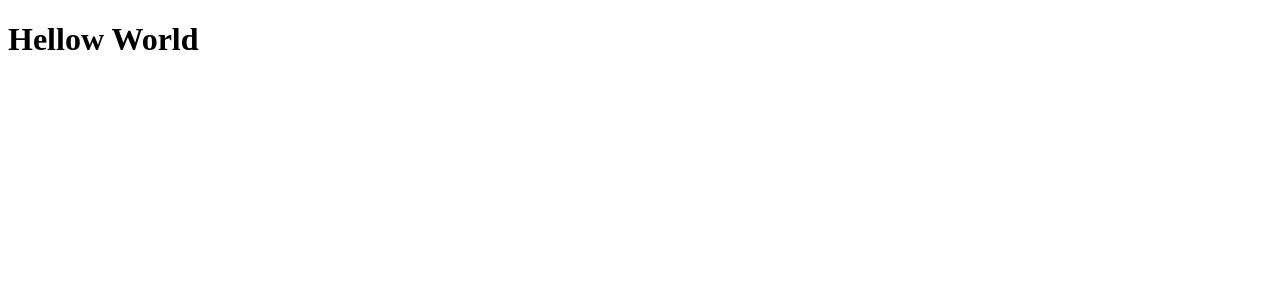
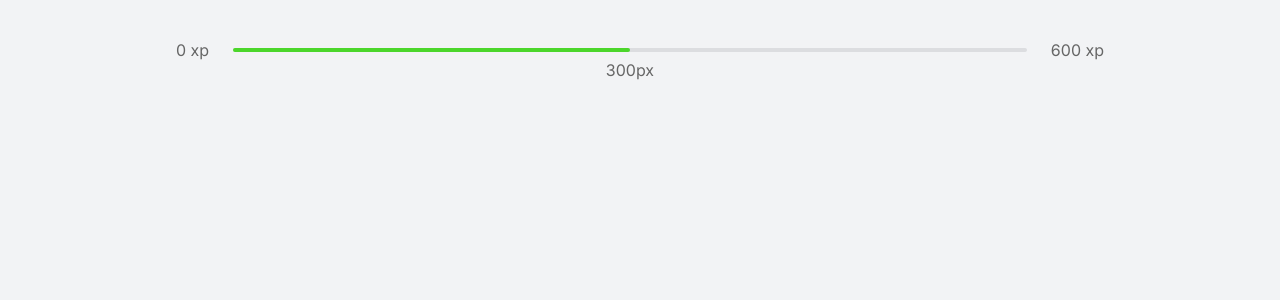
Before and after one commit to matheusmorcinek/moveit-app, a Next.js app: page / in a window 1280 px wide. Shown: the top 300 px of the page. Built offline with nearby package versions, Linux system fonts and the light colour scheme.

Commit message:
project running Next.js SSR

```diff
--- a/pages/index.tsx
+++ /dev/null
@@ -1,5 +0,0 @@
-export default function Home() {
-  return (
-   <h1>Hellow World</h1>
-  )
-}
--- /dev/null
+++ b/src/components/ExperienceBar.tsx
@@ -0,0 +1,15 @@
+export function ExperienceBar() {
+
+    return (
+        <header className="experience-bar">
+            <span>0 xp</span>
+            <div>
+                <div style={{ width: '50%' }}/>
+                <span className="current-experience" style={{left: '50%'}}>
+                    300px
+                </span>
+            </div>
+            <span>600 xp</span>
+        </header>
+    );
+}
--- a/pages/_app.tsx
+++ b/src/pages/_app.tsx
@@ -1,3 +1,5 @@
+import './../styles/global.css';
+
 function MyApp({ Component, pageProps }) {
   return <Component {...pageProps} />
 }
--- /dev/null
+++ b/src/pages/index.tsx
@@ -0,0 +1,16 @@
+import React from "react";
+import Head from 'next/head';
+import { ExperienceBar } from "../components/ExperienceBar";
+
+export default function Home() {
+  return (
+    <div className="container">
+      <Head>
+        <link rel="preconnect" href="https://fonts.gstatic.com" />
+        <link href="https://fonts.googleapis.com/css2?family=Inter:wght@400;500;600&family=Rajdhani:wght@600&display=swap"
+          rel="stylesheet" />
+      </Head>
+      <ExperienceBar></ExperienceBar>
+    </div>
+  )
+}
--- /dev/null
+++ b/src/styles/global.css
@@ -0,0 +1,92 @@
+* {
+    margin: 0;
+    padding: 0;
+    box-sizing: border-box;
+}
+
+:root {
+    --white: #fff;
+    --background: #F2F3F5;
+    --gray-line: #DCDDE0;
+    --text: #666666;
+    --text-highlight: #B3B9FF;
+    --title: #2E384D;
+    --red: #E83F5B;
+    --green: #4CD62B;
+    --blue: #5965E0;
+    --blue-dark: #4953B8;
+    --blue-twitter: #2AA9E0;
+}
+
+@media(max-width: 1080px) {
+    html {
+        font-size: 93, 75%;
+    }
+}
+
+@media(max-width: 720px) {
+    html {
+        font-size: 87, 5%;
+    }
+}
+
+body {
+    background: var(--background);
+    color: var(--text);
+}
+
+body,
+input,
+textarea,
+button {
+    font: 400 1rem "Inter", sans-serif;
+}
+
+button {
+    cursor: pointer;
+}
+
+a {
+    color: inherit;
+    text-decoration: none;
+}
+
+.container {
+    height: 100vh;
+    max-width: 992px;
+    margin: 0 auto;
+    padding: 2.5rem 2rem;
+    display: flex;
+    flex-direction: column;
+}
+
+.experience-bar {
+    display: flex;
+    align-items: center;
+}
+
+.experience-bar span {
+    font-size: 1rem;
+}
+
+/* pega somente o primeiro nivel de filho, neste caso somente a primeira div  */
+.experience-bar>div {
+    flex: 1;
+    height: 4px;
+    border-radius: 4px;
+    background: var(--gray-line);
+    margin: 0 1.5rem;
+    position: relative;
+}
+
+.experience-bar>div>div{
+    height: 4px;
+    border-radius: 4px;
+    background-color: var(--green);
+}
+
+span.current-experience {
+    position: absolute;
+    top: 12px;
+    transform: translateX(-50%);
+}
```
Also changed, not shown: src/components/Button.tsx (added, +26 -0 lines).
